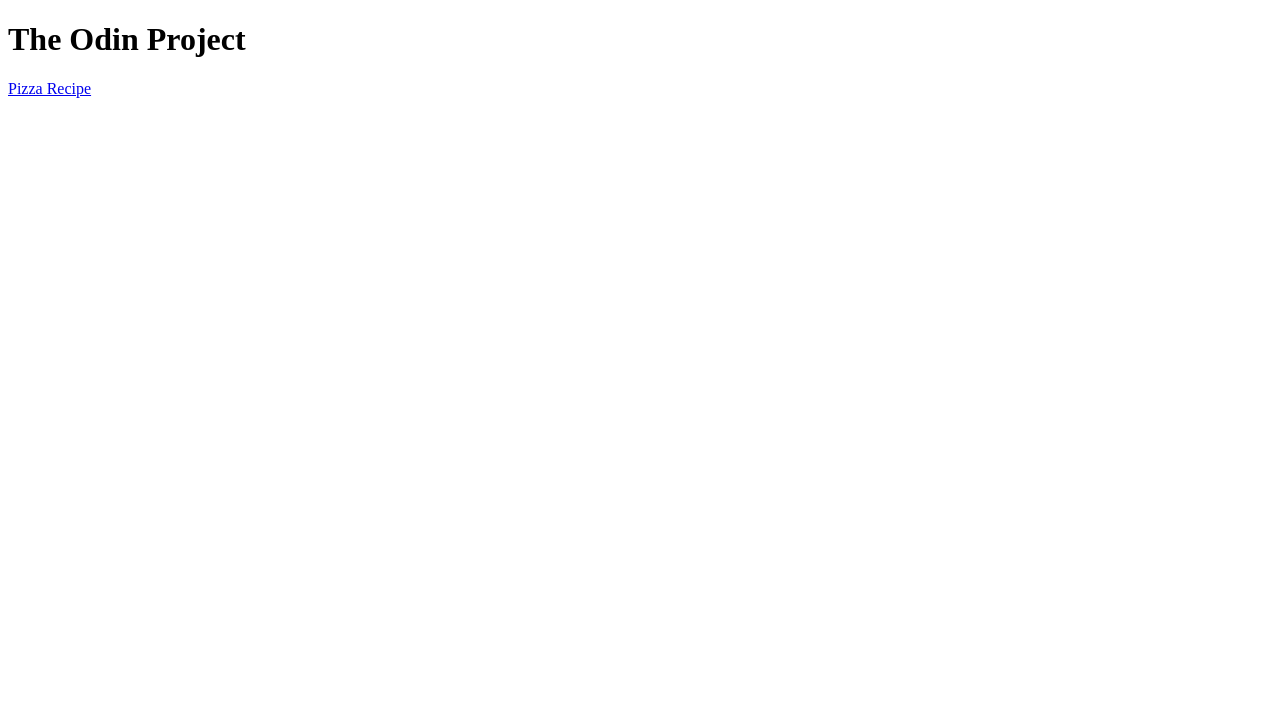
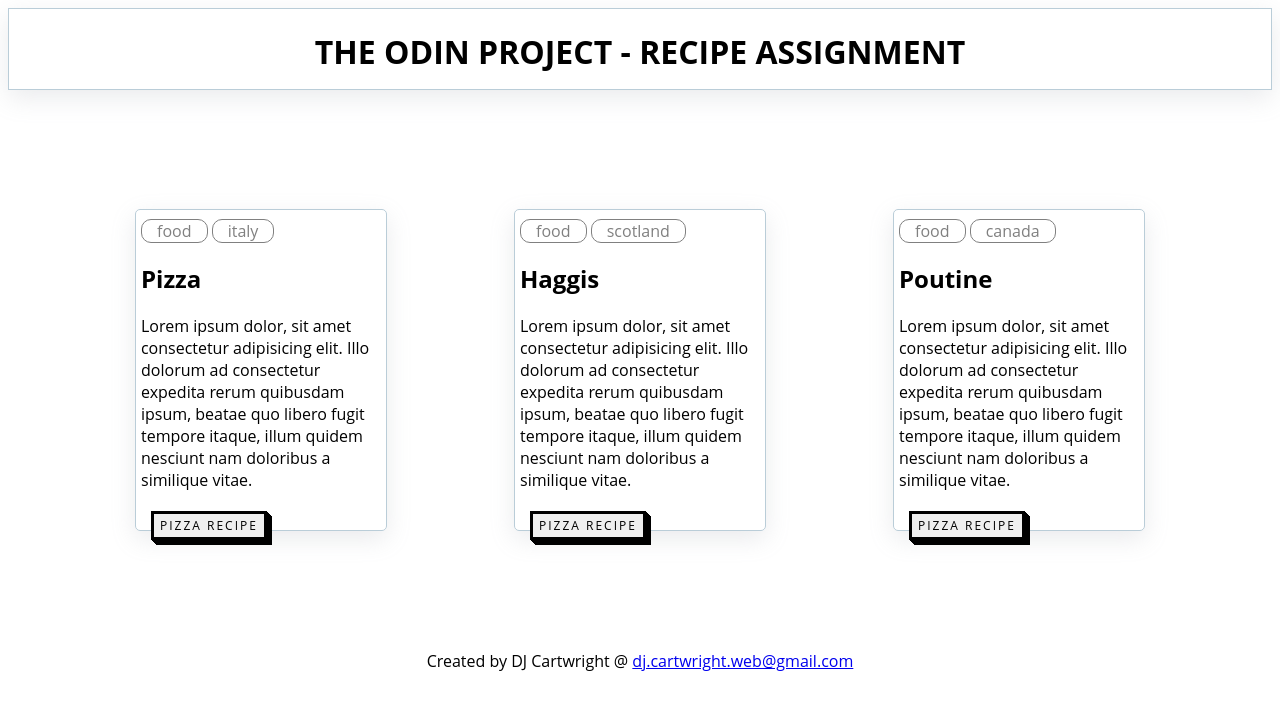
Before and after one commit to djcartwrightweb/top-odin-recipes-, a plain HTML site: page index.html in a window 1280 px wide. Drawn offline with Linux system fonts and the light colour scheme.

Commit message:
complete basic styling for main recipe page

```diff
--- a/index.html
+++ b/index.html
@@ -4,9 +4,64 @@
     <meta charset="UTF-8">
     <meta name="viewport" content="width=device-width, initial-scale=1.0">
     <title>The Odin Project - Recipe Assignment</title>
+    <link rel="stylesheet" href="./styles.css">
 </head>
 <body>
-    <h1>The Odin Project</h1>
-    <a href="./recipes/pizza.html">Pizza Recipe</a>
+    <header>
+        <h1>The Odin Project - Recipe Assignment</h1>
+    </header>
+
+    <div id="container">
+        <div class="card">
+            <div class="card-details">
+                <span class="tag">food</span>
+                <span class="tag">italy</span>
+                <div>
+                    <h2>Pizza</h2>
+                    <p>Lorem ipsum dolor, sit amet consectetur adipisicing elit. Illo dolorum ad consectetur expedita rerum quibusdam ipsum, beatae quo libero fugit tempore itaque, illum quidem nesciunt nam doloribus a similique vitae.</p>
+                </div>
+                <div id="buttons">
+                    <button class="button" role="button">Pizza Recipe</button>
+                </div>
+            </div>
+        </div>
+
+        <div class="card">
+            <div class="card-details">
+                <span class="tag">food</span>
+                <span class="tag">scotland</span>
+                <div>
+                    <h2>Haggis</h2>
+                    <p>Lorem ipsum dolor, sit amet consectetur adipisicing elit. Illo dolorum ad consectetur expedita rerum quibusdam ipsum, beatae quo libero fugit tempore itaque, illum quidem nesciunt nam doloribus a similique vitae.</p>
+                </div>
+                <div id="buttons">
+                    <button class="button" role="button">Pizza Recipe</button>
+                </div>
+            </div>
+        </div>
+
+        <div class="card">
+            <div class="card-details">
+                <span class="tag">food</span>
+                <span class="tag">canada</span>
+                <div>
+                    <h2>Poutine</h2>
+                    <p>Lorem ipsum dolor, sit amet consectetur adipisicing elit. Illo dolorum ad consectetur expedita rerum quibusdam ipsum, beatae quo libero fugit tempore itaque, illum quidem nesciunt nam doloribus a similique vitae.</p>
+                </div>
+                <div id="buttons">
+                    <button class="button" role="button" onclick="testFunction()">Pizza Recipe</button>
+                </div>
+            </div>
+        </div>
+    </div>
+    <footer>
+        Created by DJ Cartwright @ <a href="mailto:dj.cartwright.web@gmail.com">dj.cartwright.web@gmail.com</a>
+    </footer>
+
+    <script>
+        function testFunction() {
+            window.location.href = "./recipes/pizza.html";
+        }
+    </script>
 </body>
 </html>
--- /dev/null
+++ b/styles.css
@@ -0,0 +1,61 @@
+body {
+    text-align: center;
+    background-color: #FFFFFF;
+    color: #000000;
+    font-family: "Open Sans", sans-serif;
+
+}
+
+header {
+    height: 10vh;
+    border: 1px solid #bacdd8;
+    box-shadow: rgba(149, 157, 165, 0.2) 0px 8px 24px;
+    text-transform: uppercase;
+}
+
+#container {
+    width: 100%;
+    height: 70vh;
+    display: flex;
+    align-items: center;
+    justify-content: space-evenly;
+}
+
+.card {
+    height: 300px;
+    width: 240px;
+    border: 1px solid #bacdd8;
+    border-radius: 5px;
+    padding: 10px 5px;
+    text-align: left;
+    box-shadow: rgba(149, 157, 165, 0.2) 0px 8px 24px;
+}
+
+.tag {
+    color: grey;
+    border: 0.5px solid gray;
+    padding: 0 15px;
+    border-radius: 10px;
+}
+
+#buttons {
+    margin-top: 20px;
+    margin-left: 10px;
+}
+
+.button {
+  font-family: "Open Sans", sans-serif;
+  font-size: 12px;
+  letter-spacing: 2px;
+  text-decoration: none;
+  text-transform: uppercase;
+  color: #000;
+  cursor: pointer;
+  border: 3px solid;
+  padding: 0.25em 0.5em;
+  box-shadow: 1px 1px 0px 0px, 2px 2px 0px 0px, 3px 3px 0px 0px, 4px 4px 0px 0px, 5px 5px 0px 0px;
+  position: relative;
+  user-select: none;
+  -webkit-user-select: none;
+  touch-action: manipulation;
+}
```
Also changed, not shown: recipes/pizza.html (+1 -0 lines).
